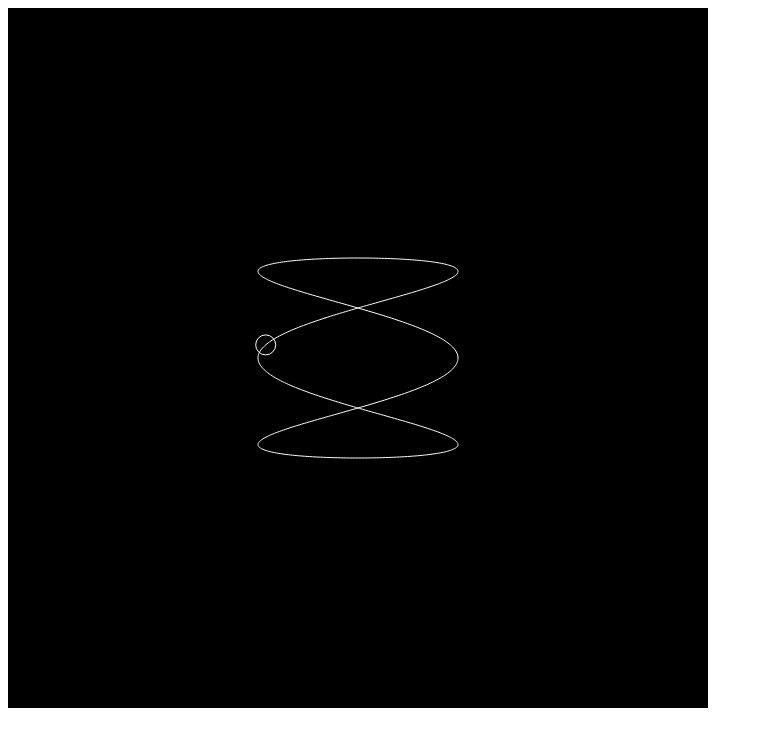
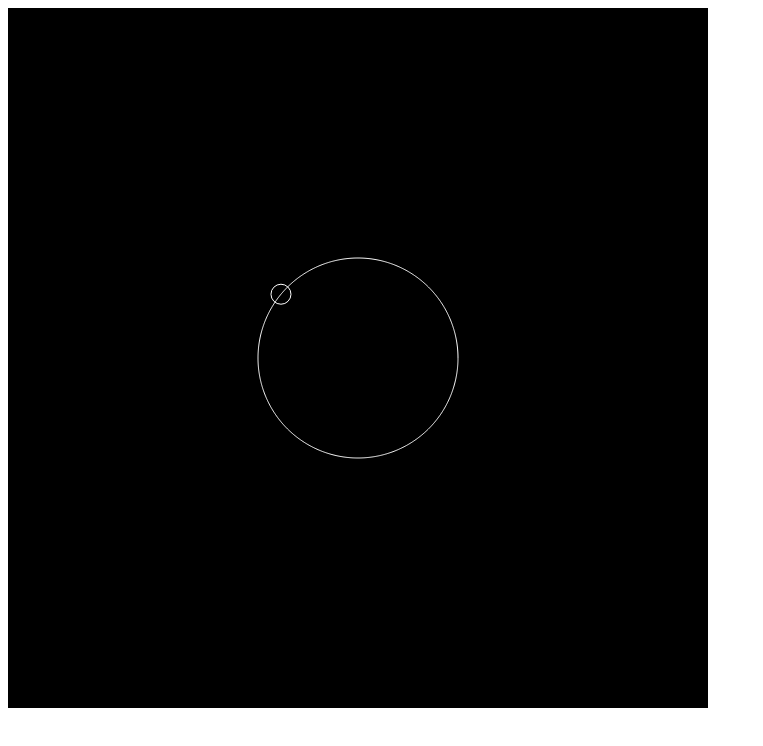
Before and after one commit to S-a-b-b-i-R/polyrhythm, a plain HTML site: page index.html in a window 1280 px wide. Shown: the whole page, without its empty margins (0-763 px from the left). Drawn offline with Linux system fonts and the light colour scheme.

Commit message:
added oscillator

```diff
--- a/ball.js
+++ b/ball.js
@@ -4,12 +4,17 @@ class Ball {
         this.radius = radius;
         this.speed = speed;
         this.offset = 0;
+        this.direction = 1;
         this.center = this.track.getPosition(this.offset);
     }
 
     move() {
-        this.offset += this.speed;
+        this.offset += this.speed * this.direction;
         this.center = this.track.getPosition(this.offset);
+        if (this.center.y > this.track.center.y) {
+            this.direction *= -1;
+            playSound();
+        }
     }
 
     draw(ctx) {
--- a/index.html
+++ b/index.html
@@ -9,8 +9,10 @@
 
 <body>
     <canvas id="myCanvas" style="background-color: black;"></canvas>
+    <script src="./sound.js"></script>
     <script src="./track.js"></script>
     <script src="./ball.js"></script>
+
     <script>
         const size = 700;
         myCanvas.width = size;
@@ -20,7 +22,7 @@
         const trackRadius = 100;
 
         const ballRadius = 10;
-        const ballSpeed = 0.01;
+        const ballSpeed = 0.05;
 
         const ctx = myCanvas.getContext("2d");
         const track = new Track(trackCenter, trackRadius);
--- /dev/null
+++ b/sound.js
@@ -0,0 +1,9 @@
+const audioCtx = new (window.AudioContext || window.webkitAudioContext)();
+
+function playSound(frequency = 440, duration = 1) {
+    const osc = audioCtx.createOscillator();
+    osc.connect(audioCtx.destination);
+    osc.frequency.setValueAtTime(frequency, audioCtx.currentTime);
+    osc.start();
+    osc.stop(audioCtx.currentTime + duration);
+}
--- a/track.js
+++ b/track.js
@@ -6,7 +6,7 @@ class Track {
 
     getPosition(offset) {
         return {
-            x: this.center.x + Math.cos(offset * 3) * this.radius,
+            x: this.center.x + Math.cos(offset) * this.radius,
             y: this.center.y - Math.sin(offset) * this.radius,
         };
     }
@@ -16,7 +16,7 @@ class Track {
         // ctx.arc(this.center.x, this.center.y, this.radius, 0, Math.PI * 2);
         for (let a = 0; a < Math.PI * 2; a += 0.01) {
             ctx.lineTo(
-                this.center.x + Math.cos(a * 3) * this.radius,
+                this.center.x + Math.cos(a) * this.radius,
                 this.center.y - Math.sin(a) * this.radius
             );
         }
```
